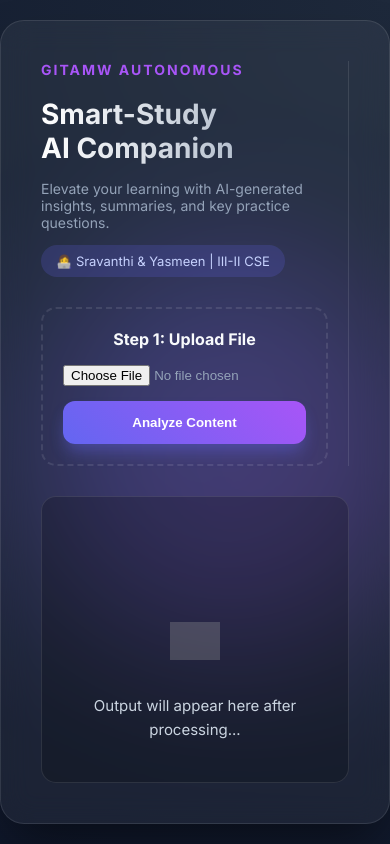
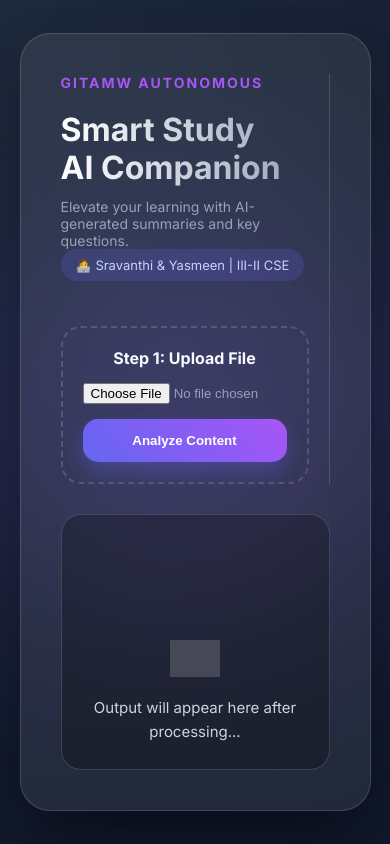
Before and after one commit to yakhoobshaikali-svg/my-ai-app, a Flask app: page / in a window 390 px wide. Run offline with Flask 3, Linux system fonts and the light colour scheme; grey boxes are pictures that could not be loaded.

Commit message:
Refactor index.html for layout and style improvements
Updated styles and structure for improved layout and design consistency. Enhanced responsiveness and adjusted visual elements for better user experience.

```diff
--- a/templates/index.html
+++ b/templates/index.html
@@ -11,58 +11,57 @@
     --secondary: #a855f7;
     --accent: #22c55e;
     --bg-dark: #0f172a;
-            --glass: rgba(255, 255, 255, 0.05);
-            --glass-border: rgba(255, 255, 255, 0.1);
+    --glass: rgba(255, 255, 255, 0.08);
+    --glass-border: rgba(255, 255, 255, 0.15);
+    --text-light: #f8fafc;
+    --text-muted: #94a3b8;
 }
 
+* { box-sizing: border-box; margin:0; padding:0; }
+
 body {
-            margin: 0;
     font-family: 'Inter', sans-serif;
-            background: radial-gradient(circle at top right, #1e293b, #0f172a);
-            color: #f8fafc;
     min-height: 100vh;
     display: flex;
     justify-content: center;
     align-items: center;
+    background: radial-gradient(circle at top left, #1e293b, #0f172a);
+    color: var(--text-light);
 }
 
-        /* Abstract Background Shapes */
 .blob {
     position: absolute;
     width: 400px;
     height: 400px;
     background: linear-gradient(135deg, var(--primary), var(--secondary));
-            filter: blur(80px);
+    filter: blur(120px);
     border-radius: 50%;
     z-index: -1;
-            opacity: 0.3;
-            animation: move 20s infinite alternate;
+    opacity: 0.25;
+    animation: move 25s infinite alternate;
 }
 
 @keyframes move {
-            from { transform: translate(-10%, -10%); }
+    from { transform: translate(-20%, -20%); }
     to { transform: translate(20%, 20%); }
 }
 
 .main-card {
-            background: var(--glass);
-            backdrop-filter: blur(15px);
-            border: 1px solid var(--glass-border);
-            border-radius: 24px;
-            width: 90%;
-            max-width: 1000px;
-            padding: 40px;
-            box-shadow: 0 25px 50px -12px rgba(0, 0, 0, 0.5);
     display: grid;
     grid-template-columns: 1fr 1.5fr;
     gap: 30px;
+    background: var(--glass);
+    backdrop-filter: blur(18px);
+    border: 1px solid var(--glass-border);
+    border-radius: 30px;
+    padding: 40px;
+    max-width: 1000px;
+    width: 90%;
+    box-shadow: 0 30px 60px -15px rgba(0,0,0,0.5);
 }
 
-        @media (max-width: 850px) {
-            .main-card { grid-template-columns: 1fr; }
-        }
+@media (max-width: 850px) { .main-card { grid-template-columns: 1fr; } }
 
-        /* Header Section */
 .header-info {
     border-right: 1px solid var(--glass-border);
     padding-right: 20px;
@@ -78,12 +77,12 @@
 }
 
 h1 {
-            font-size: 28px;
+    font-size: 32px;
     line-height: 1.2;
-            margin-bottom: 15px;
     background: linear-gradient(to right, #fff, #94a3b8);
     -webkit-background-clip: text;
     -webkit-text-fill-color: transparent;
+    margin-bottom: 10px;
 }
 
 .author-tag {
@@ -93,84 +92,71 @@
     font-size: 13px;
     color: #c7d2fe;
     display: inline-block;
+    margin-bottom: 25px;
 }
 
-        /* Input Section */
+/* Upload Zone */
 .upload-zone {
-            margin-top: 30px;
+    margin-top: 20px;
     padding: 20px;
     border: 2px dashed var(--glass-border);
-            border-radius: 15px;
+    border-radius: 20px;
     text-align: center;
-            transition: 0.3s;
+    transition: all 0.3s;
+    cursor: pointer;
 }
-
 .upload-zone:hover {
     border-color: var(--primary);
-            background: rgba(99, 102, 241, 0.05);
+    background: rgba(99,102,241,0.05);
 }
-
 input[type="file"] {
     display: block;
     width: 100%;
     margin: 15px 0;
-            color: #94a3b8;
+    color: var(--text-muted);
 }
-
 button {
     width: 100%;
     padding: 14px;
-            border-radius: 12px;
+    border-radius: 15px;
     border: none;
+    font-weight: 600;
     background: linear-gradient(45deg, var(--primary), var(--secondary));
     color: white;
-            font-weight: 600;
     cursor: pointer;
     transition: all 0.3s;
-            box-shadow: 0 10px 15px -3px rgba(99, 102, 241, 0.4);
+    box-shadow: 0 10px 20px rgba(99,102,241,0.3);
 }
+button:hover { transform: translateY(-2px); filter: brightness(1.1); }
 
-        button:hover {
-            transform: translateY(-2px);
-            filter: brightness(1.1);
-        }
-
-        /* Result Section */
+/* Result Area */
 .result-area {
-            background: rgba(0, 0, 0, 0.2);
-            border-radius: 15px;
+    background: rgba(0,0,0,0.25);
+    border-radius: 20px;
     padding: 25px;
     max-height: 500px;
     overflow-y: auto;
     border: 1px solid var(--glass-border);
 }
-
 .section-title {
     color: var(--accent);
     font-size: 18px;
     font-weight: 700;
     margin-bottom: 15px;
-            display: flex;
-            align-items: center;
-            gap: 10px;
 }
-
-        #output p {
-            line-height: 1.6;
-            color: #cbd5e1;
-            font-size: 15px;
-        }
-
-        ul {
-            padding-left: 20px;
-            color: #cbd5e1;
-        }
-
+#output p, ul { font-size: 15px; line-height: 1.6; color: #cbd5e1; }
+ul { padding-left: 20px; }
 li { margin-bottom: 10px; }
-
-        /* Custom Scrollbar */
 ::-webkit-scrollbar { width: 6px; }
 ::-webkit-scrollbar-thumb { background: var(--glass-border); border-radius: 10px; }
+
+.placeholder {
+    text-align: center;
+    color: #64748b;
+    margin-top: 100px;
+}
+.placeholder img { width: 50px; opacity: 0.3; margin-bottom: 15px; }
+
 </style>
 </head>
 <body>
@@ -180,26 +166,22 @@
 <div class="main-card">
     <div class="header-info">
         <div class="logo-area">GITAMW Autonomous</div>
-        <h1>Smart-Study<br>AI Companion</h1>
-        <p style="color: #94a3b8; font-size: 14px;">Elevate your learning with AI-generated insights, summaries, and key practice questions.</p>
+        <h1>Smart Study<br>AI Companion</h1>
+        <p style="color: var(--text-muted); font-size:14px;">Elevate your learning with AI-generated summaries and key questions.</p>
 
-        <div class="author-tag">
-            👩‍💻 Sravanthi & Yasmeen | III-II CSE
-        </div>
+        <div class="author-tag">👩‍💻 Sravanthi & Yasmeen | III-II CSE</div>
 
-        <div class="upload-zone">
-            <h3 style="margin-top:0; font-size: 16px;">Step 1: Upload File</h3>
+        <div class="upload-zone" onclick="document.getElementById('fileInput').click()">
+            <h3 style="margin-top:0; font-size:16px;">Step 1: Upload File</h3>
             <input type="file" id="fileInput" accept=".txt,.pdf"/>
             <button onclick="uploadFile()">Analyze Content</button>
         </div>
     </div>
 
     <div class="result-area">
-        <div id="output">
-            <div style="text-align: center; color: #64748b; margin-top: 100px;">
-                <img src="https://cdn-icons-png.flaticon.com/512/2103/2103633.png" width="50" style="opacity: 0.3; margin-bottom: 15px;">
+        <div id="output" class="placeholder">
+            <img src="https://cdn-icons-png.flaticon.com/512/2103/2103633.png">
             <p>Output will appear here after processing...</p>
-            </div>
         </div>
     </div>
 </div>
@@ -208,38 +190,25 @@
 async function uploadFile() {
     const fileInput = document.getElementById("fileInput");
     const file = fileInput.files[0];
-
-    if (!file) {
-        alert("Please select a file.");
-        return;
-    }
+    if (!file) { alert("Please select a file."); return; }
 
     const output = document.getElementById("output");
-    output.innerHTML = `
-        <div style="text-align:center; padding-top: 50px;">
-            <div style="color: var(--primary); font-weight: bold;">AI is thinking...</div>
-            <p>Scanning document and generating insights</p>
-        </div>
-    `;
+    output.innerHTML = `<div style="text-align:center; padding-top:50px; color: var(--primary); font-weight: bold;">AI is thinking...<p>Scanning document and generating insights</p></div>`;
 
     const formData = new FormData();
     formData.append("file", file);
 
     try {
-        const res = await fetch("/upload", {
-            method: "POST",
-            body: formData
-        });
-
+        const res = await fetch("/upload", { method:"POST", body:formData });
         const data = await res.json();
 
         if(data.summary && data.questions){
             output.innerHTML = `
                 <div class="section-title">✨ Summary</div>
                 <p>${data.summary}</p>
-                <hr style="border: 0; border-top: 1px solid var(--glass-border); margin: 25px 0;">
+                <hr style="border:0;border-top:1px solid var(--glass-border); margin:25px 0;">
                 <div class="section-title">❓ Key Practice Questions</div>
-                <ul>${data.questions.map(q => `<li>${q}</li>`).join('')}</ul>
+                <ul>${data.questions.map(q=>`<li>${q}</li>`).join('')}</ul>
             `;
         } else {
             output.innerText = data.error || "Failed to generate summary.";
```
Lines whose indentation alone changed are shown as unchanged.
